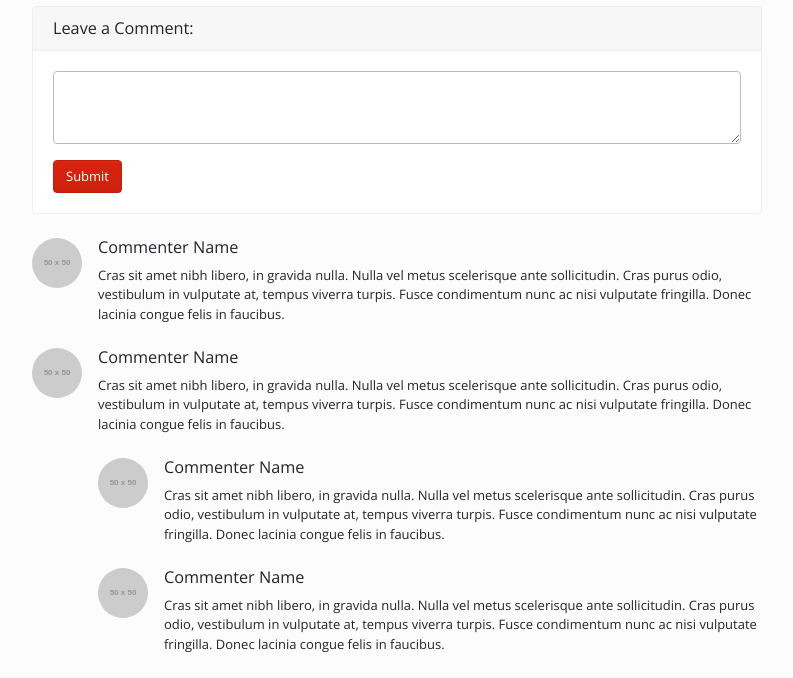
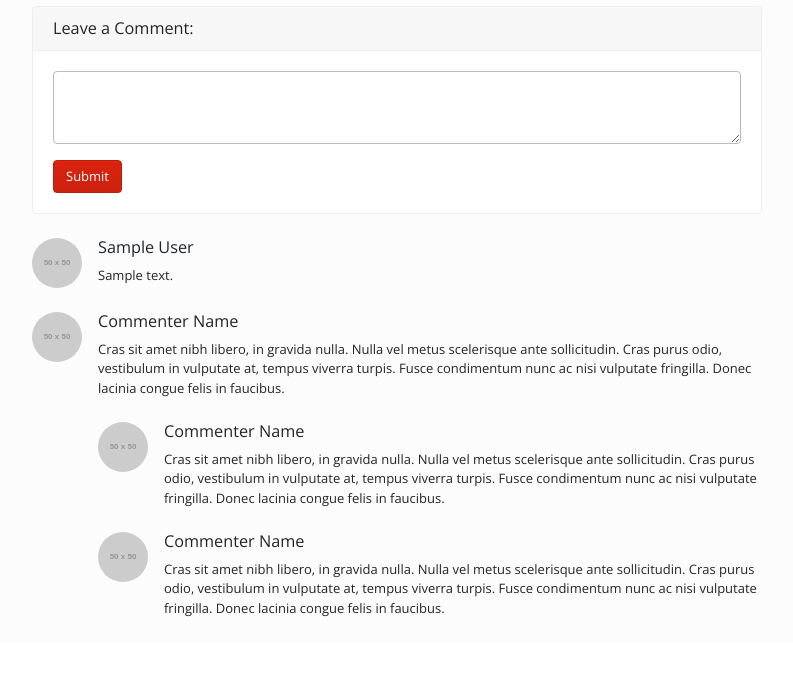
Before and after one commit to Eunah-Kim/django_my_website, a Django app: template blog/templates/blog/post_detail.html in a window 1280 px wide. Shown: the part 531-1209 px from the top of the page, without its empty margins (53-846 px from the left). After the commit the page ends 1148 px from the top, so only its background shows below. Run offline with Django 3.2, Linux system fonts and the light colour scheme; the template is opened without the code that fills it: most values are stand-ins (such as "Sample title", 1, 10 or a date in 2020); grey boxes marked "Sample" are stand-in pictures; grey boxes labelled with a size stand in for pictures from a placeholder-image service; some libraries are stand-ins or nearby versions.

Commit message:
comment on post_detail_page

```diff
--- a/blog/admin.py
+++ b/blog/admin.py
@@ -1,5 +1,5 @@
 from django.contrib import admin
-from .models import Post, Category, Tag
+from .models import Post, Category, Tag, Comment
 
 class CategoryAdmin(admin.ModelAdmin):
     prepopulated_fields = {'slug': ('name', )}
@@ -8,5 +8,6 @@ class TagAdmin(admin.ModelAdmin):
     prepopulated_fields = {'slug': ('name', )}
 
 admin.site.register(Post)
+admin.site.register(Comment)
 admin.site.register(Category, CategoryAdmin)
 admin.site.register(Tag, TagAdmin)
--- a/blog/models.py
+++ b/blog/models.py
@@ -58,3 +58,6 @@ class Comment(models.Model):
     post = models.ForeignKey(Post, on_delete=models.CASCADE)
     text = MarkdownxField()
     author = models.ForeignKey(User, on_delete=models.CASCADE)
+
+    def get_markdown_content(self):
+        return markdown(self.text)
--- a/blog/templates/blog/post_detail.html
+++ b/blog/templates/blog/post_detail.html
@@ -57,13 +57,16 @@
     </div>
 </div>
 
-    <!-- Single Comment -->
+<div id="comment-list">
+    {% for comment in object.comment_set.all %}
     <div class="media mb-4">
         <img class="d-flex mr-3 rounded-circle" src="http://placehold.it/50x50" alt="">
         <div class="media-body">
-            <h5 class="mt-0">Commenter Name</h5>
-            Cras sit amet nibh libero, in gravida nulla. Nulla vel metus scelerisque ante sollicitudin. Cras purus odio, vestibulum in vulputate at, tempus viverra turpis. Fusce condimentum nunc ac nisi vulputate fringilla. Donec lacinia congue felis in faucibus.
+            <h5 class="mt-0">{{ comment.author }}</h5>
+            {{ comment.get_markdown_content | safe }}
         </div>
+    </div>
+    {% endfor %}
 </div>
 
 <!-- Comment with nested comments -->
```
Also changed, not shown: blog/tests.py (+8 -0 lines). Lines whose indentation alone changed are shown as unchanged.
